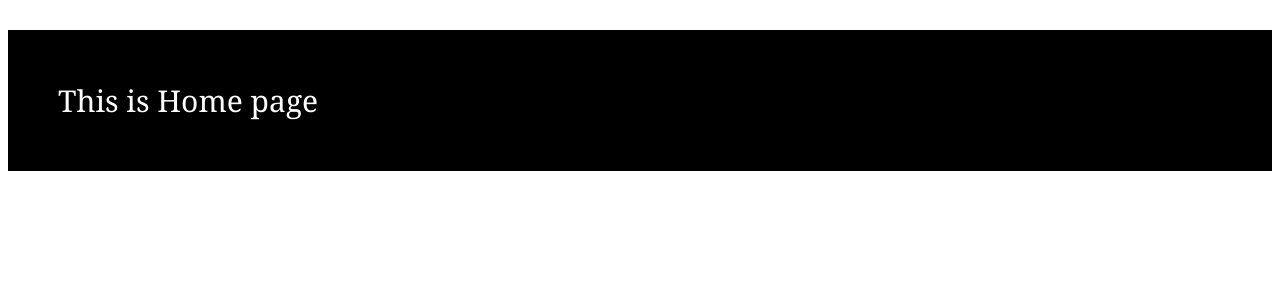
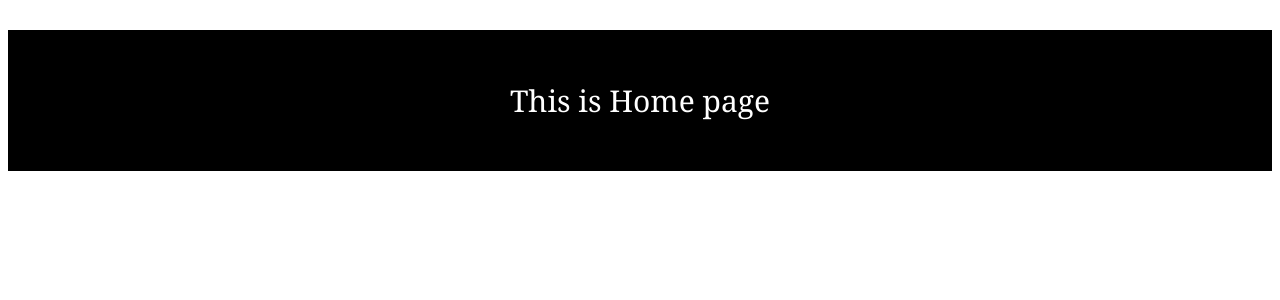
Before and after one commit to Najim473/restaurant-management-app, a Vue app: page / in a window 1280 px wide. Shown: the top 300 px of the page. Built offline with nearby package versions, Linux system fonts and the light colour scheme.

Commit message:
redirect after signUp with home page

```diff
--- a/src/components/Home.vue
+++ b/src/components/Home.vue
@@ -15,5 +15,6 @@ p{
     font-size: 30px;
     padding: 50px;
     font-family: Cambria, Cochin, Georgia, Times, 'Times New Roman', serif;
+    text-align: center;
 }
 </style>
--- a/src/components/SignUp.vue
+++ b/src/components/SignUp.vue
@@ -29,10 +29,11 @@ export default {
           email: this.email,
           password: this.password,
         });
-        console.warn(result)
-        if(result.status == 201){
-          alert('singUp successfully done')
-          localStorage.setItem("user-info",JSON.stringify(result.data))
+        console.warn(result);
+        if (result.status == 201) {
+          // alert('singUp successfully done')
+          localStorage.setItem("user-info", JSON.stringify(result.data)),
+          this.$router.push({name:'Home'})
         }
       }
     },
```
